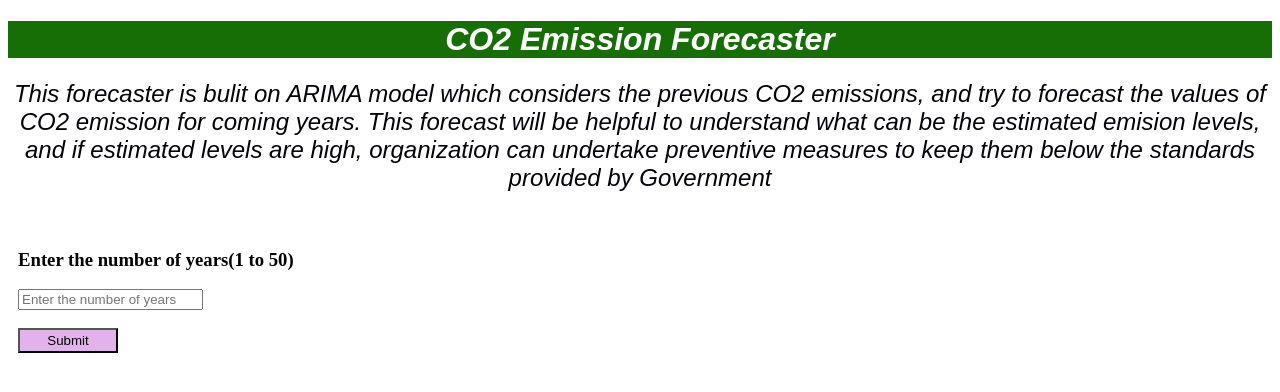
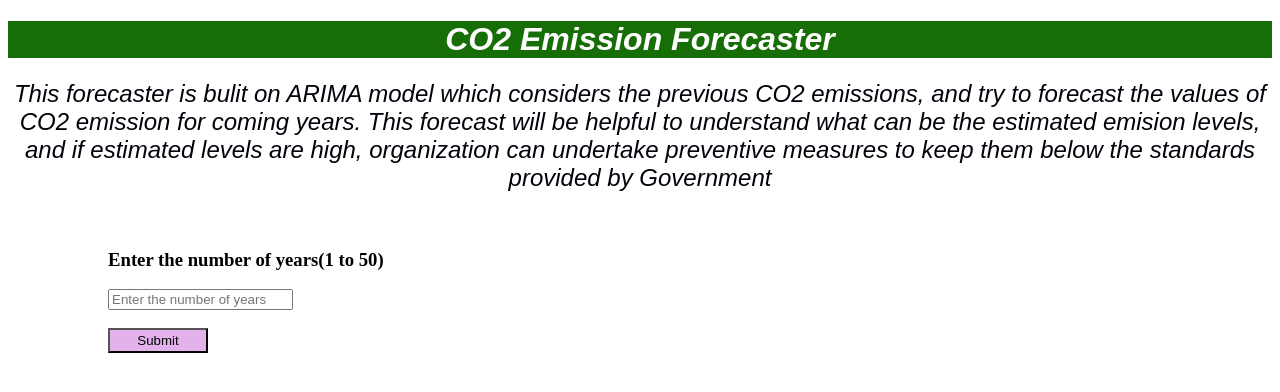
Before and after one commit to KPradeep07/CO2_forecast_Flask, a Flask app: page / in a window 1280 px wide. Shown: the top 392 px of the page. Run offline with Flask 2, Linux system fonts and the light colour scheme; parts of the project's set-up code (start-up, migrations or seed data) failed here and were passed over.

Commit message:
Update index.html

```diff
--- a/templates/index.html
+++ b/templates/index.html
@@ -57,7 +57,7 @@
     <h2 class="head2">This forecaster is bulit on ARIMA model which considers the previous CO2 emissions, and try to forecast the values of CO2 emission for coming years. This forecast will be helpful to understand what can be the estimated emision levels, and if estimated levels are high, organization can undertake preventive measures to keep them below the standards provided by Government </h2>
 
     <br>
-    <div style="margin-left:10px;"><h3>Enter the number of years(1 to 50)</h3>
+    <div style="margin-left:100px;"><h3>Enter the number of years(1 to 50)</h3>
       <form action="predict" method="post">
           <input type="text" name="years" placeholder="Enter the number of years"><br><br>
             <input type="submit" placeholder="Show" style="width: 100px; height: 25px; color: #000302; background-color: #e3b2ec;">
```
